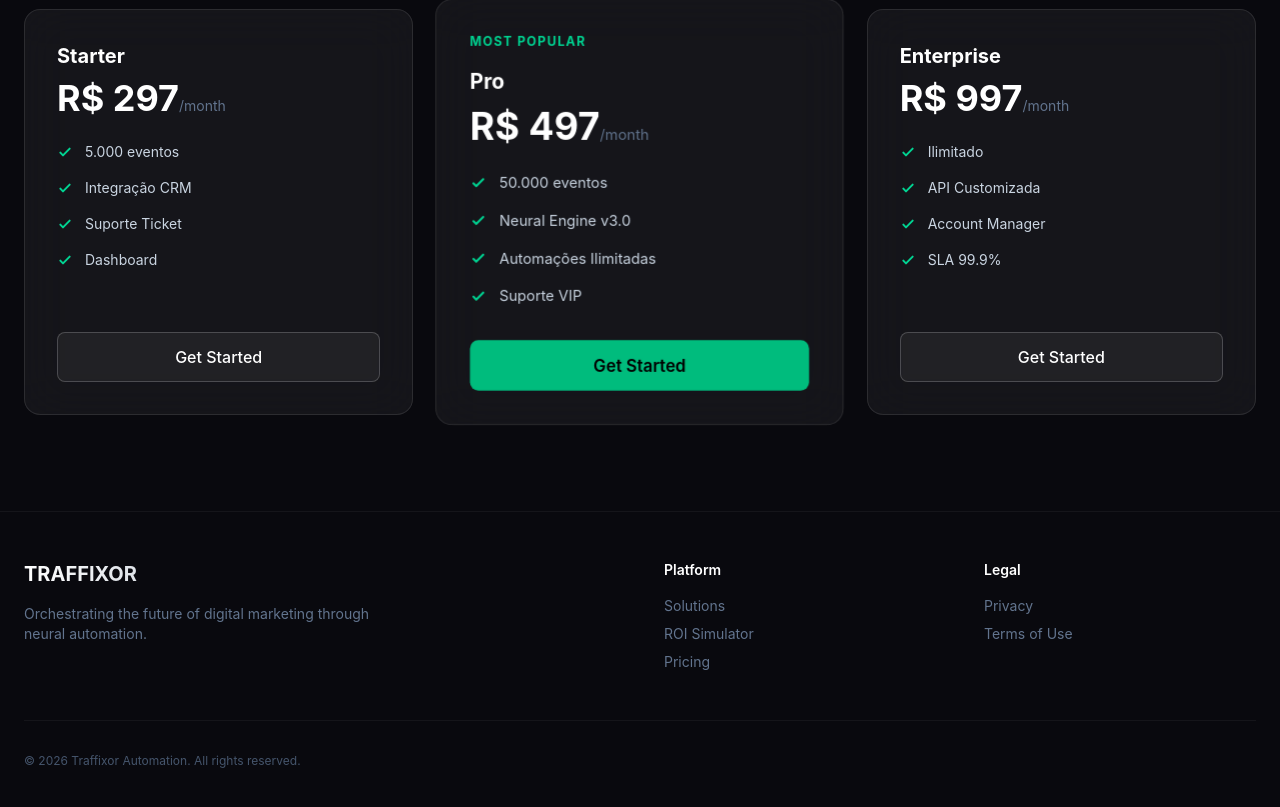
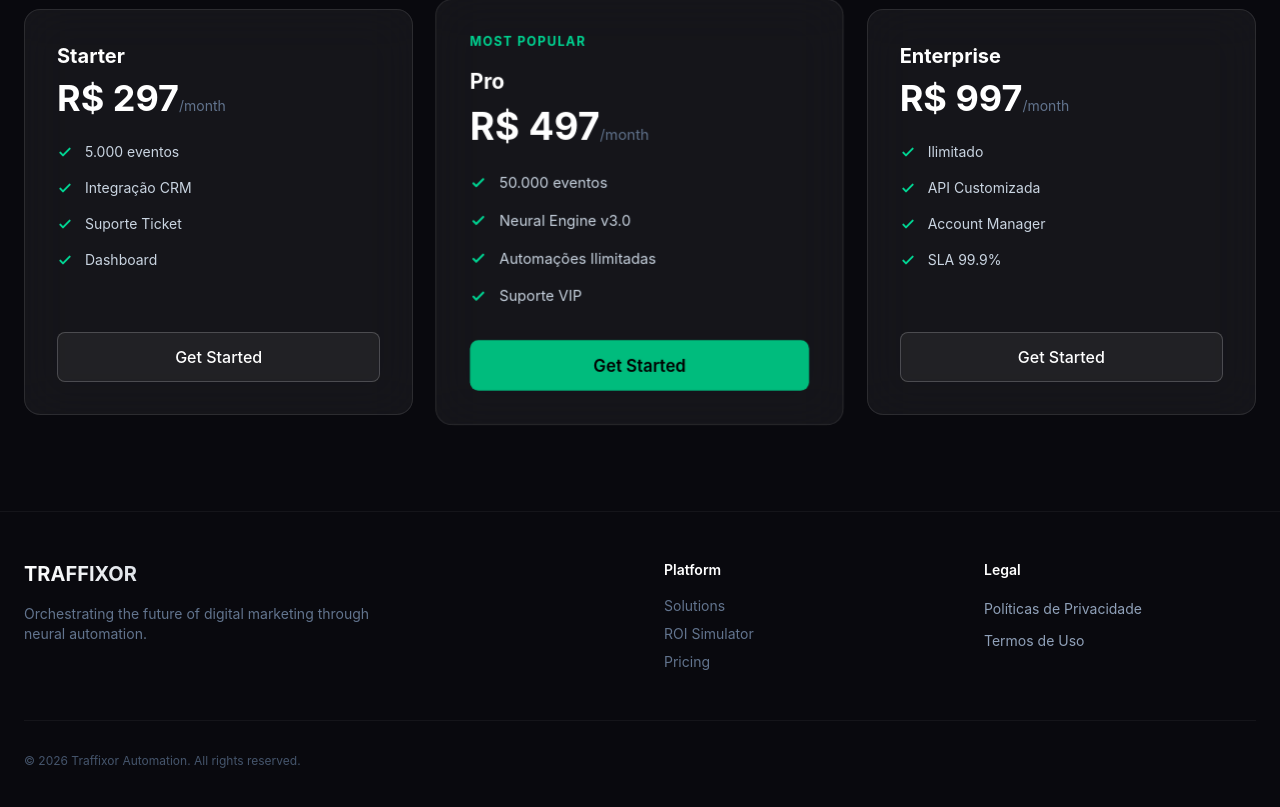
Before and after one commit to Dev-Nascimento/Site-Traffixor-Profissional, a React (Vite) app in the folder app-traffixor/: page / in a window 1280 px wide. Shown: the part 3040-3847 px from the top of the page. Built offline with nearby package versions, Linux system fonts and the light colour scheme.

Commit message:
feat(legal): adiciona paginas de politicas e termos no rodape

```diff
--- a/app-traffixor/src/components/sections/Footer.tsx
+++ b/app-traffixor/src/components/sections/Footer.tsx
@@ -26,9 +26,27 @@ export const Footer: React.FC = () => {
           </div>
           <div>
             <h4 className="text-white font-semibold mb-4 text-sm">{t('footer.legal')}</h4>
-            <ul className="space-y-2 text-sm text-slate-500">
-              <li>{t('footer.privacy')}</li>
-              <li>{t('footer.terms')}</li>
+            <ul className="space-y-2 mt-4">
+              <li>
+                <a
+                  href="https://charming-zydeco-20a.notion.site/Traffixor-Pol-ticas-de-Privacidade-31204384349f807aa8bed99c8ea5a5b5?source=copy_link"
+                  target="_blank"
+                  rel="noopener noreferrer"
+                  className="text-sm text-slate-400 hover:text-emerald-400 transition-colors"
+                >
+                  Políticas de Privacidade
+                </a>
+              </li>
+              <li>
+                <a
+                  href="https://charming-zydeco-20a.notion.site/Traffixor-Termos-de-Uso-31204384349f800389b5db19f6a1ed99?source=copy_link"
+                  target="_blank"
+                  rel="noopener noreferrer"
+                  className="text-sm text-slate-400 hover:text-emerald-400 transition-colors"
+                >
+                  Termos de Uso
+                </a>
+              </li>
             </ul>
           </div>
         </div>
```
